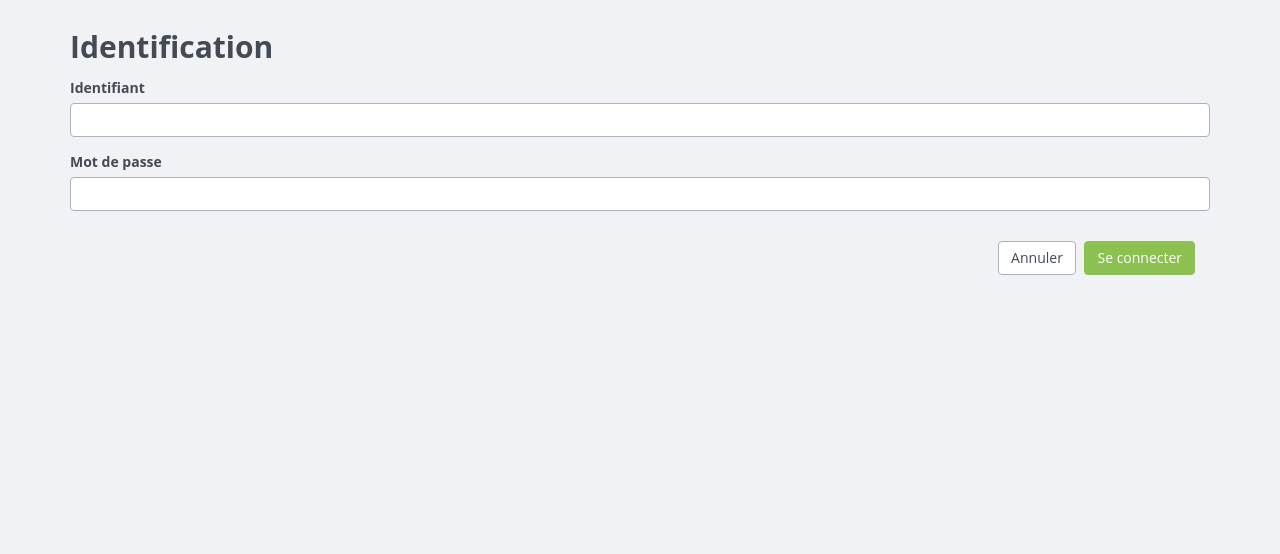
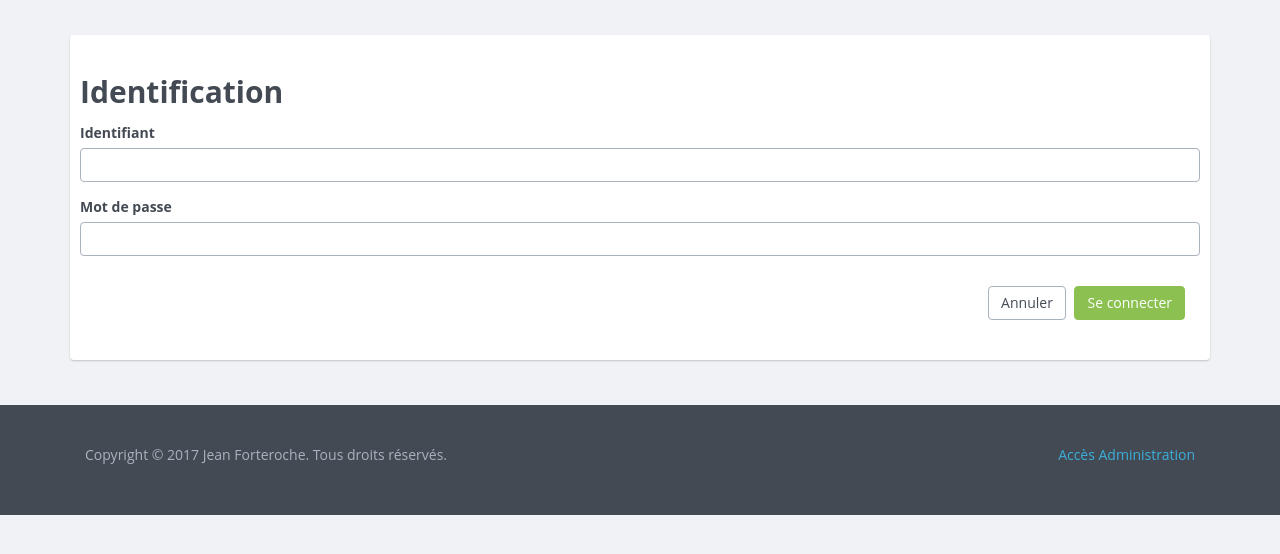
Before and after one commit to Poniav/MVC, a PHP site: template App/Views/Front/login.php in a window 1280 px wide. Shown: the part 135-689 px from the top of the page. Run offline with PHP 8.4, Linux system fonts and the light colour scheme; the template is opened without the code that fills it: most values are stand-ins (such as "Sample title", 1, 10 or a date in 2020); some libraries are stand-ins or nearby versions.

Commit message:
Login & Front end Update

```diff
--- a/App/Controllers/Front/HomeController.php
+++ b/App/Controllers/Front/HomeController.php
@@ -24,7 +24,8 @@ class HomeController extends Controller
       return $this->app['view']->render('Front/home.php', [
         'articles'    => $articles,
         'title' => $title,
-        'description' => $description
+        'description' => $description,
+        'auth' => $this->app['auth']
       ]);
 
     }
--- a/App/Controllers/Front/LoginController.php
+++ b/App/Controllers/Front/LoginController.php
@@ -61,13 +61,12 @@ class LoginController extends Controller
     private function validUser(string $username, string $password)
     {
         $userPDO = new UserPDO(new BDD);
+        $user = $userPDO->selectUser($username);
 
-        if(!$userPDO->selectUser($username))
+        if(!$user)
         {
           return false;
         }
-
-        $user = $userPDO->selectUser($username);
 
         if(!password_verify($password, $user->password()))
         {
--- a/App/Models/Comment.php
+++ b/App/Models/Comment.php
@@ -67,8 +67,8 @@ use \DateTime;
    public function idParent() { return $this->idParent; }
    public function niveau() { return $this->niveau; }
    public function moderate() { return $this->moderate; }
-   public function content() { return $this->content; }
-   public function membre() { return $this->membre; }
+   public function content() { return strip_tags($this->content); }
+   public function membre() { return strip_tags($this->membre); }
    public function addDate() { return $this->addDate; }
 
  }
--- a/App/Views/Front/_comments.php
+++ b/App/Views/Front/_comments.php
@@ -9,7 +9,7 @@
         </div>
     <?php endif; ?>
     <a class="btn btn-default" href="/alert/<?php echo $comment->id(); ?>" role="button">Signaler</a>
-    <?php if($comment->niveau() <= 2) : ?>
+    <?php if($comment->niveau() <= 3) : ?>
         <a class="btn btn-primary reply" data-id="<?php echo $comment->id(); ?>" role="button">Répondre</a>
     <?php endif; ?>
   </div>
--- a/App/Views/Front/article.php
+++ b/App/Views/Front/article.php
@@ -4,7 +4,7 @@
     <div class="col-md-10">
       <div class="row">
       <ol class="breadcrumb breadcrumb-arrow">
-                  <li><a href="/"><i class="glyphicon glyphicon-home"></i> Home</a></li>
+                  <li><a href="/"><i class="glyphicon glyphicon-home"></i> Accueil</a></li>
                   <li class="active"><span><?php echo htmlspecialchars($articles->title()); ?></span></li>
       </ol>
       <section class="article">
@@ -31,7 +31,7 @@
       </div>
     <?php endif; ?>
 
-        <div class="panel panel-success">
+        <div class="panel panel-success form-resp">
               <div class="panel-heading">
                 <h3 class="panel-title">Ajouter un commentaire</h3>
               </div>
@@ -45,7 +45,7 @@
                         <input type="hidden" name="idparent" value="0" id="idparent">
                         <input type="hidden" name="idNews" value="<?php echo $articles->id(); ?>" id="idNews">
                         <div class="form-group">
-                          <label>Membre</label>
+                          <label>Pseudo :</label>
                           <input type="text" class="form-control" name="membre" id="membre" placeholder="Veuillez saisir un pseudo" required>
                         </div>
                         <div class="form-group">
--- a/App/Views/Front/home.php
+++ b/App/Views/Front/home.php
@@ -8,7 +8,7 @@
             <h1><a href="/article/<?php echo $article->id(); ?>"><?php echo $article->title(); ?></a></h1>
             <p><?php echo $article->resume(); ?></p>
             <footer>
-              <a href="/article/<?php echo $article->id(); ?>">Voir la suite</a>
+              <a href="/article/<?php echo $article->id(); ?>" class="btn btn-default" role="button">Voir la suite</a>
             </footer>
           </article>
         <?php endforeach; ?>
--- a/App/Views/Front/login.php
+++ b/App/Views/Front/login.php
@@ -1,7 +1,7 @@
 <?php include_once(__DIR__.'/../Layout/header.php'); ?>
 
   <div class="container">
-    <section class="login">
+    <section class="login well">
       <h3>Identification</h3>
         <?php if($auth->hasFlash('flash-warning')) : ?>
           <div class="alert alert-warning">
--- a/App/Views/Layout/footer.php
+++ b/App/Views/Layout/footer.php
@@ -1,3 +1,22 @@
+
+  </div>
+  <div class="clearfix"></div>
+  <footer class="footer">
+      <div class="container">
+            <div class="col-md-6 text-left">
+              <p class="footer-copyright">Copyright © 2017 Jean Forteroche. Tous droits réservés.</p>
+            </div>
+            <div class="col-md-6 text-right">
+              <?php if(isset($auth)) : ?>
+                <?php if($auth->isAuth()) : ?>
+                    <p class="footer-copyright"><a href="/admin/home">Accès Administration</a></p>
+                  <?php else: ?>
+                    <p class="footer-copyright"><a href="/login">Accès Administration</a></p>
+                <?php endif; ?>
+              <?php endif; ?>
+            </div>
+        </div>
+    </footer>
 
 
     <script src="/assets/js/jquery-1.10.1.min.js"></script>
--- a/App/Views/Layout/header.php
+++ b/App/Views/Layout/header.php
@@ -1,7 +1,9 @@
 <!DOCTYPE html>
-<html>
+<html lang="fr">
 <head>
     <meta charset="UTF-8">
+    <meta http-equiv="X-UA-Compatible" content="IE=edge">
+    <meta name="viewport" content="width=device-width, initial-scale=1">
     <title><?php echo isset($title) ? $title : null; ?></title>
     <meta name="description" content="<?php echo isset($description) ? $description : null; ?>" />
     <link href="/assets/css/bootstrap.min.css" rel="stylesheet">
--- a/web/assets/css/app.css
+++ b/web/assets/css/app.css
@@ -40,6 +40,14 @@ header h2 {
   margin-top: 15px;
 }
 
+.footer {
+  margin-top: 25px;
+}
+
+.login {
+  margin-top: 35px;
+}
+
 /* Admin */
 
 .navbar {
--- a/web/assets/js/app.js
+++ b/web/assets/js/app.js
@@ -2,12 +2,12 @@ jQuery(document).ready(function($){
 
     $('.reply').click(function(e){
         e.preventDefault();
-        var $form = $('#form-comment');
+        var $form = $('.form-resp');
         var $this = $(this);
         var parent_id = $this.data('id');
         var $comment = $('#comment-' + parent_id);
 
-        $form.find('h3').text('Répondre à ce commentaire');
+        $form.find('h3.panel-title').text('Répondre à ce commentaire');
         $('#idparent').val(parent_id);
         $comment.after($form);
     })
```
Also changed, not shown: App/PDO/UserPDO.php (+4 -3 lines), 1 other file.
